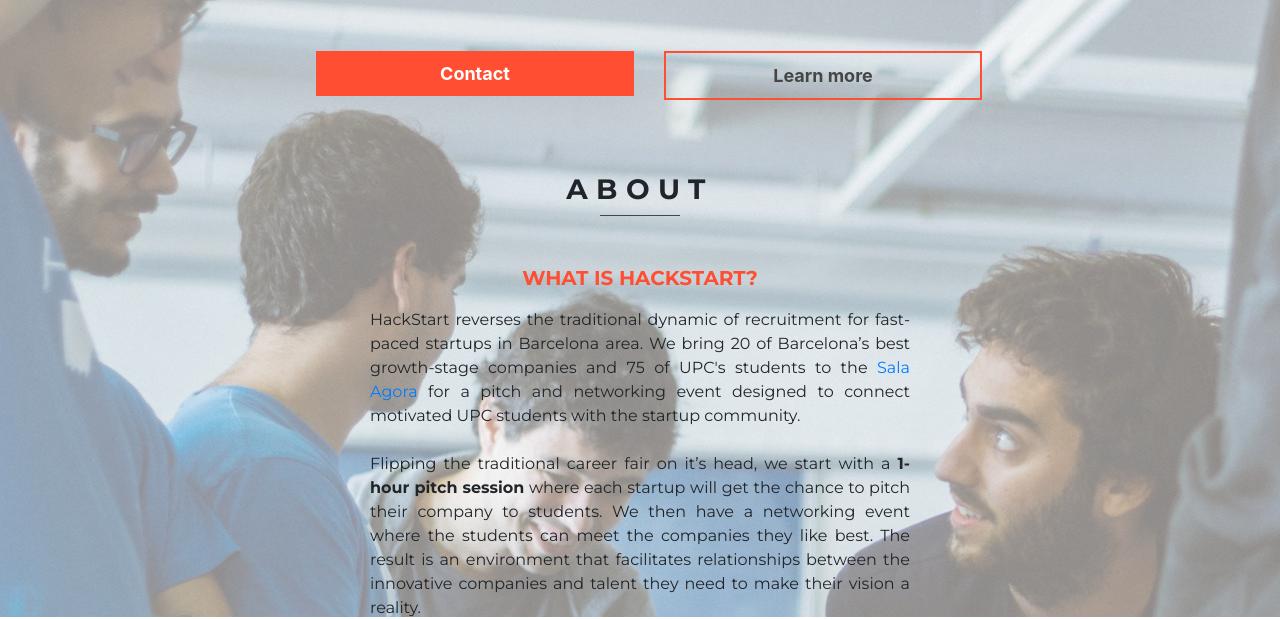
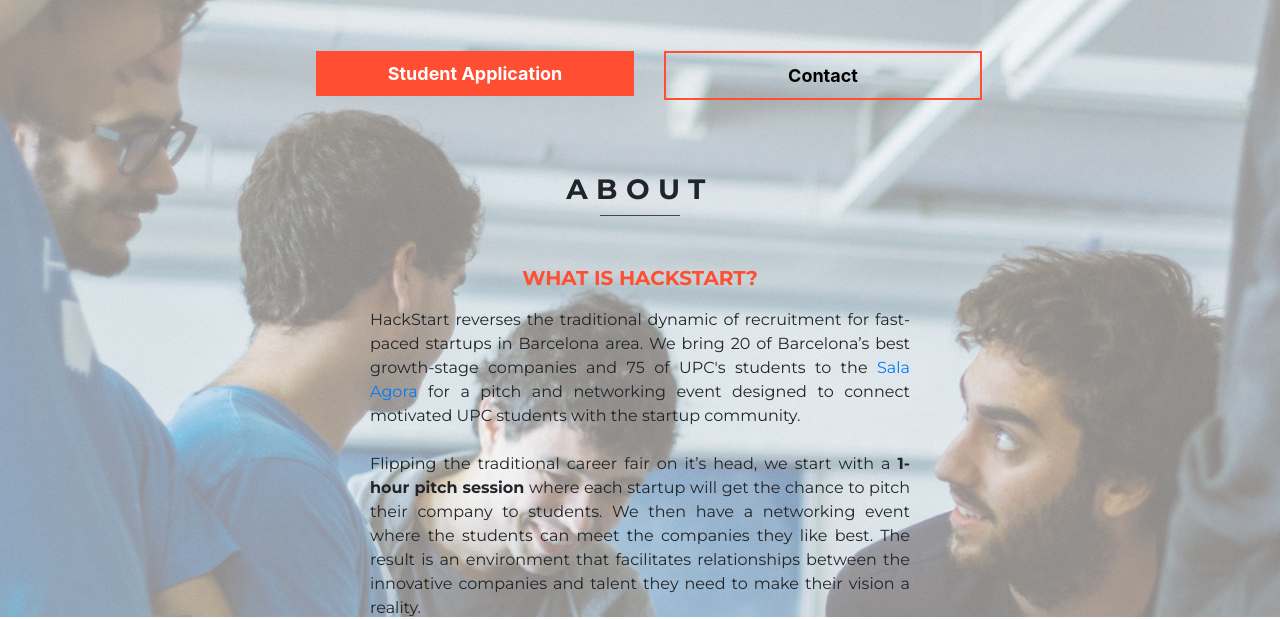
Before and after one commit to hackupc/hackstart-landing, a plain HTML site: page index.html in a window 1280 px wide. Shown: the part 183-802 px from the top of the page. Drawn offline with nearby package versions, Linux system fonts and the light colour scheme; a script that the page names is missing.

Commit message:
Change Learn More button to student application

```diff
--- a/index.html
+++ b/index.html
@@ -74,10 +74,10 @@
                         Barcelona.</p>
                     <div class="col row margin-15">
                         <div class="col-lg-6 col-md-6 col-sm-12 ">
-                            <button onclick="window.open('mailto:hackstart@hackersatupc.org','_blank')" type="button" class="button-primary md-btn-ripple">Contact</button>
+                            <button onclick="window.open('https://hackersatupc.typeform.com/to/qLcxQ4','_blank')" type="button" class="button-primary gray-one-color md-btn-ripple md-btn-ripple-white">Student Application</button>
                         </div>
                         <div class="col-lg-6 col-md-6 col-sm-12 ">
-                            <button onclick="window.open('#about','_self')" type="button" class="button-secondary gray-one-color md-btn-ripple md-btn-ripple-white">Learn more</button>
+                            <button onclick="window.open('mailto:hackstart@hackersatupc.org','_blank')" type="button" class="button-secondary md-btn-ripple">Contact</button>
                         </div>
                     </div>
                 </div>
```
